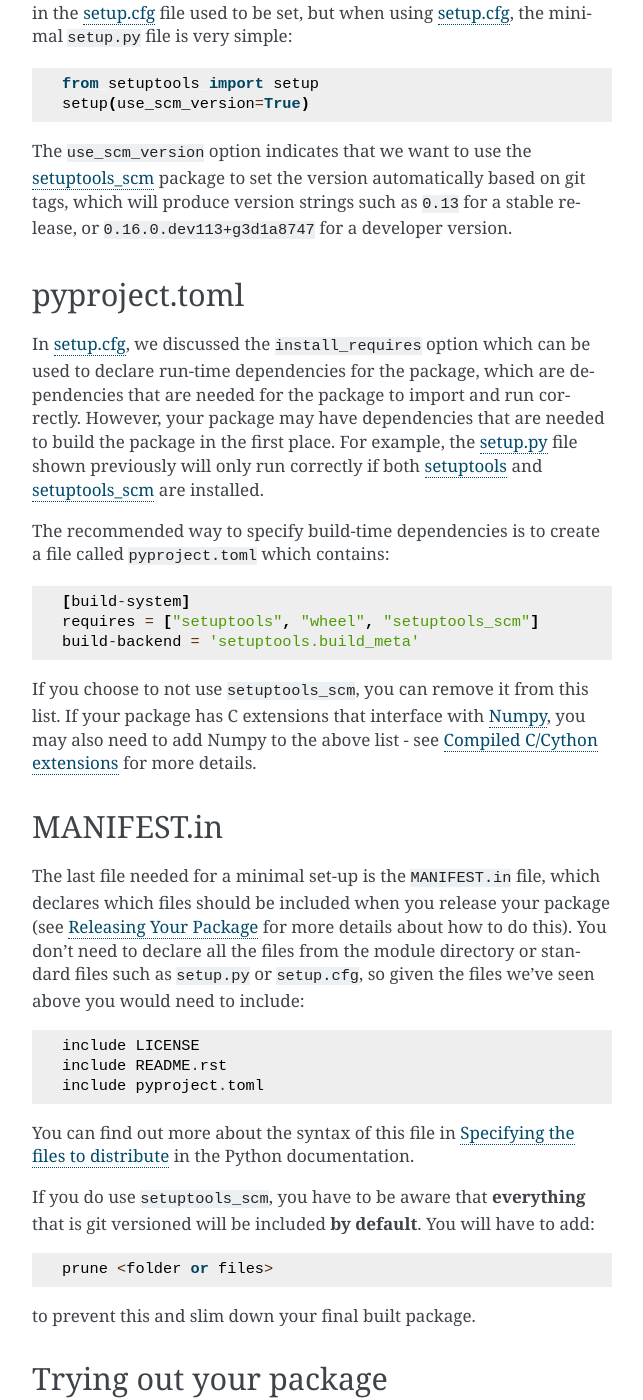
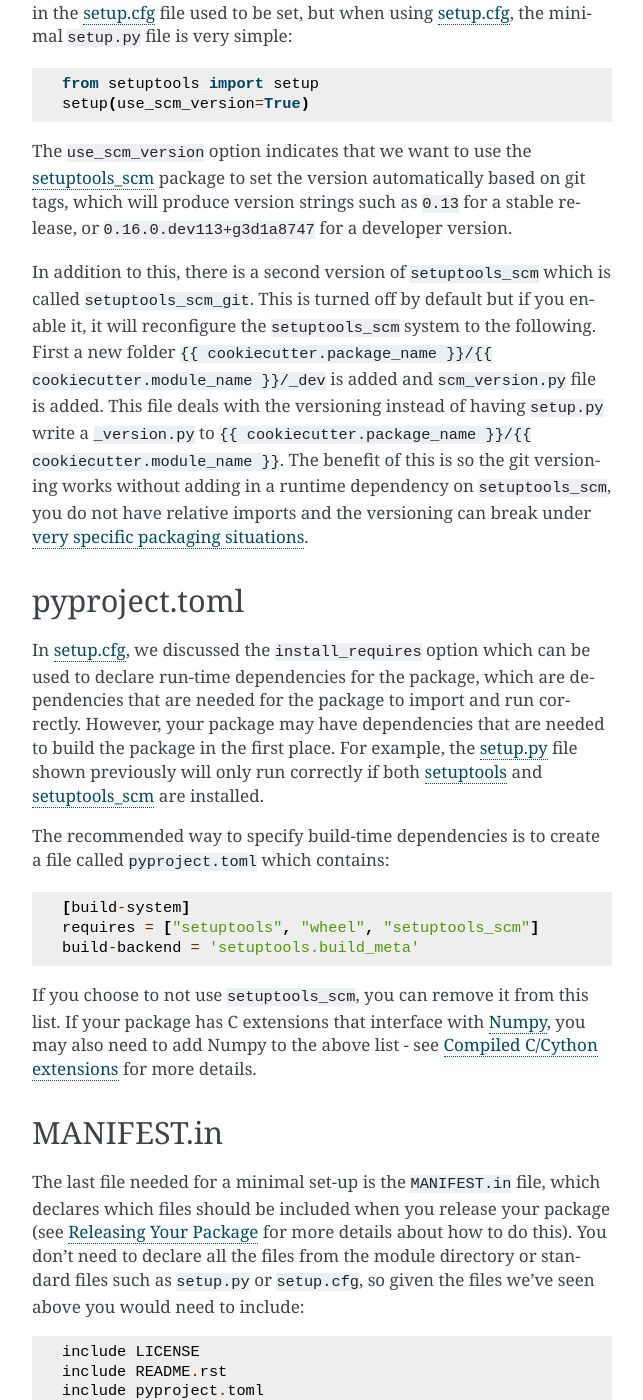
Before and after one commit to OpenAstronomy/packaging-guide, a Sphinx documentation site: the page built from docs/minimal.rst, in a window 1280 px wide and 1400 px high, scrolled down 3555 px. Shown: the whole window, without its empty margins (468-1111 px from the left). Built offline with Sphinx 7.4.7, drawn with Linux system fonts in a browser that asks for light colours; some of the changed text lies outside the part shown.

Commit message:
update docs

```diff
--- a/docs/conf.py
+++ b/docs/conf.py
@@ -14,13 +14,11 @@
 # import sys
 # sys.path.insert(0, os.path.abspath('.'))
 
-
 # -- Project information -----------------------------------------------------
 
 project = 'OpenAstronomy Python Packaging Guide'
 copyright = '2019, OpenAstronomy Developers'
 author = 'OpenAstronomy Developers'
-
 
 # -- General configuration ---------------------------------------------------
 
@@ -37,7 +35,6 @@ templates_path = ['_templates']
 # directories to ignore when looking for source files.
 # This pattern also affects html_static_path and html_extra_path.
 exclude_patterns = ['_build', 'Thumbs.db', '.DS_Store']
-
 
 # -- Options for HTML output -------------------------------------------------
 
--- a/docs/index.rst
+++ b/docs/index.rst
@@ -16,7 +16,6 @@ This guide is intended to explain modern Python packaging, it covers most of the
    data
    ci
 
-
 Using the Template
 ==================
 
--- a/docs/minimal.rst
+++ b/docs/minimal.rst
@@ -174,6 +174,12 @@ automatically based on git tags, which will produce version strings such as
 ``0.13`` for a stable release, or ``0.16.0.dev113+g3d1a8747`` for a developer
 version.
 
+In addition to this, there is a second version of ``setuptools_scm`` which is called ``setuptools_scm_git``.
+This is turned off by default but if you enable it, it will reconfigure the ``setuptools_scm`` system to the following.
+First a new folder ``{{ cookiecutter.package_name }}/{{ cookiecutter.module_name }}/_dev`` is added and ``scm_version.py`` file is added.
+This file deals with the versioning instead of having ``setup.py`` write a ``_version.py`` to ``{{ cookiecutter.package_name }}/{{ cookiecutter.module_name }}``.
+The benefit of this is so the git versioning works without adding in a runtime dependency on ``setuptools_scm``, you do not have relative imports and the versioning can break under `very specific packaging situations <https://github.com/astropy/astropy/issues/10760>`__.
+
 .. _pyproject:
 
 pyproject.toml
@@ -226,6 +232,7 @@ You will have to add::
     prune <folder or files>
 
 to prevent this and slim down your final built package.
+This important if you store test files or documentation and do not want to ship them in your final package.
 
 Trying out your package
 -----------------------
--- a/{{ cookiecutter.package_name }}/docs/index.rst
+++ b/{{ cookiecutter.package_name }}/docs/index.rst
@@ -7,8 +7,6 @@ This is the documentation for {{ cookiecutter.package_name }}.
    :maxdepth: 2
    :caption: Contents:
 
-
-
 Indices and tables
 ==================
 
```
Also changed, not shown: {{ cookiecutter.package_name }}/README.rst, 5 other files.
